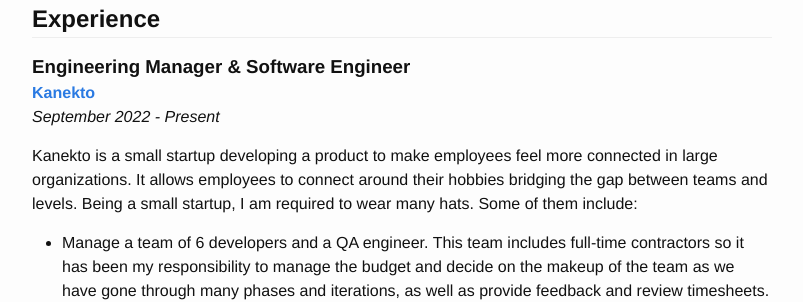
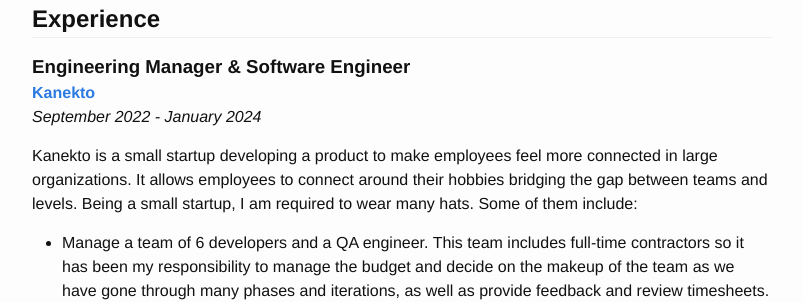
Before and after one commit to jimmay5469/jimmay5469.github.io, a Jekyll site: the page built from resume.md, in a window 1280 px wide and 900 px high. Shown: the part 397-699 px from the top of the window, without its empty margins (238-1041 px from the left). Built offline with Jekyll 4.4.1, drawn with Linux system fonts in a browser that asks for light colours.

Commit message:
Put an end date on Kanekto

```diff
--- a/_includes/resume.md
+++ b/_includes/resume.md
@@ -22,7 +22,7 @@ Experience
 
 #### [Kanekto](https://www.linkedin.com/company/kanekto/)
 
-_September 2022 - Present_
+_September 2022 - January 2024_
 
 Kanekto is a small startup developing a product to make employees feel more connected in large organizations. It allows employees to connect around their hobbies bridging the gap between teams and levels. Being a small startup, I am required to wear many hats. Some of them include:
 
```
